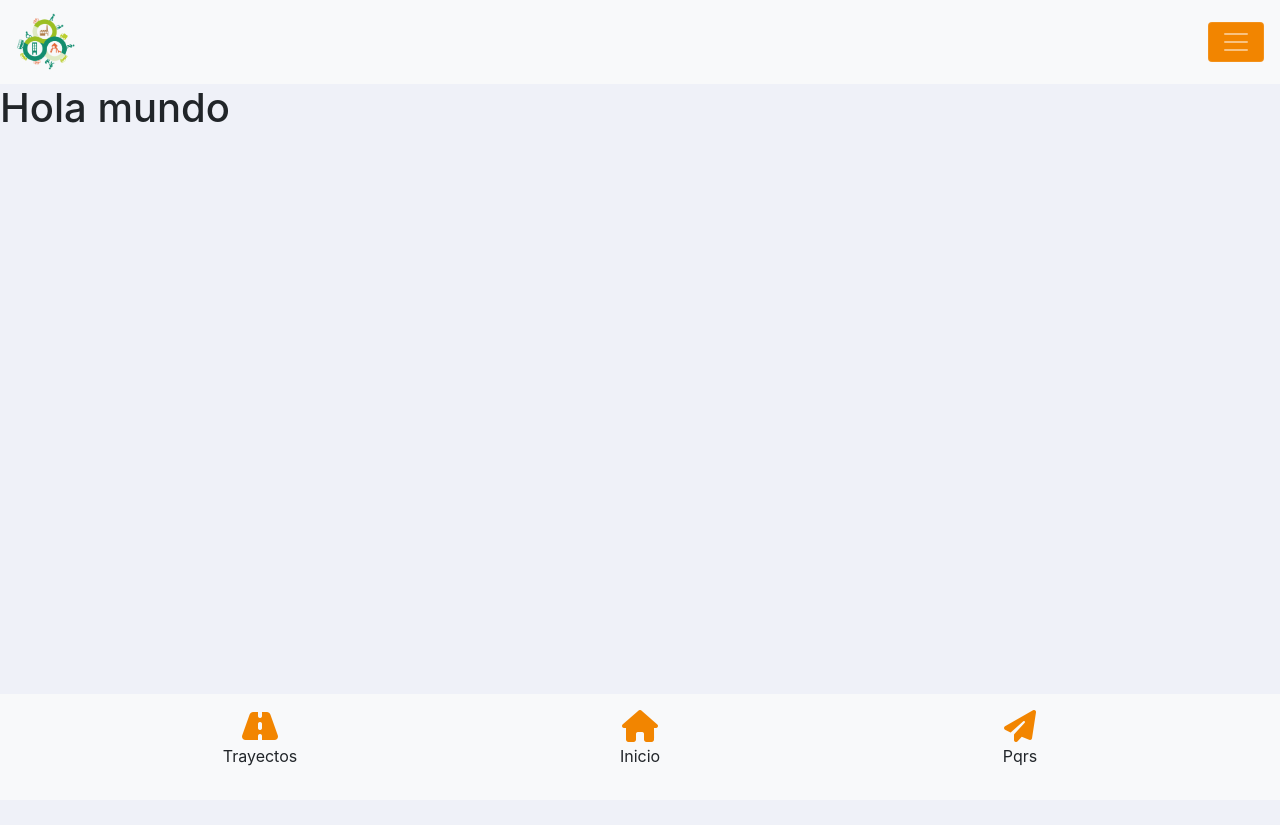
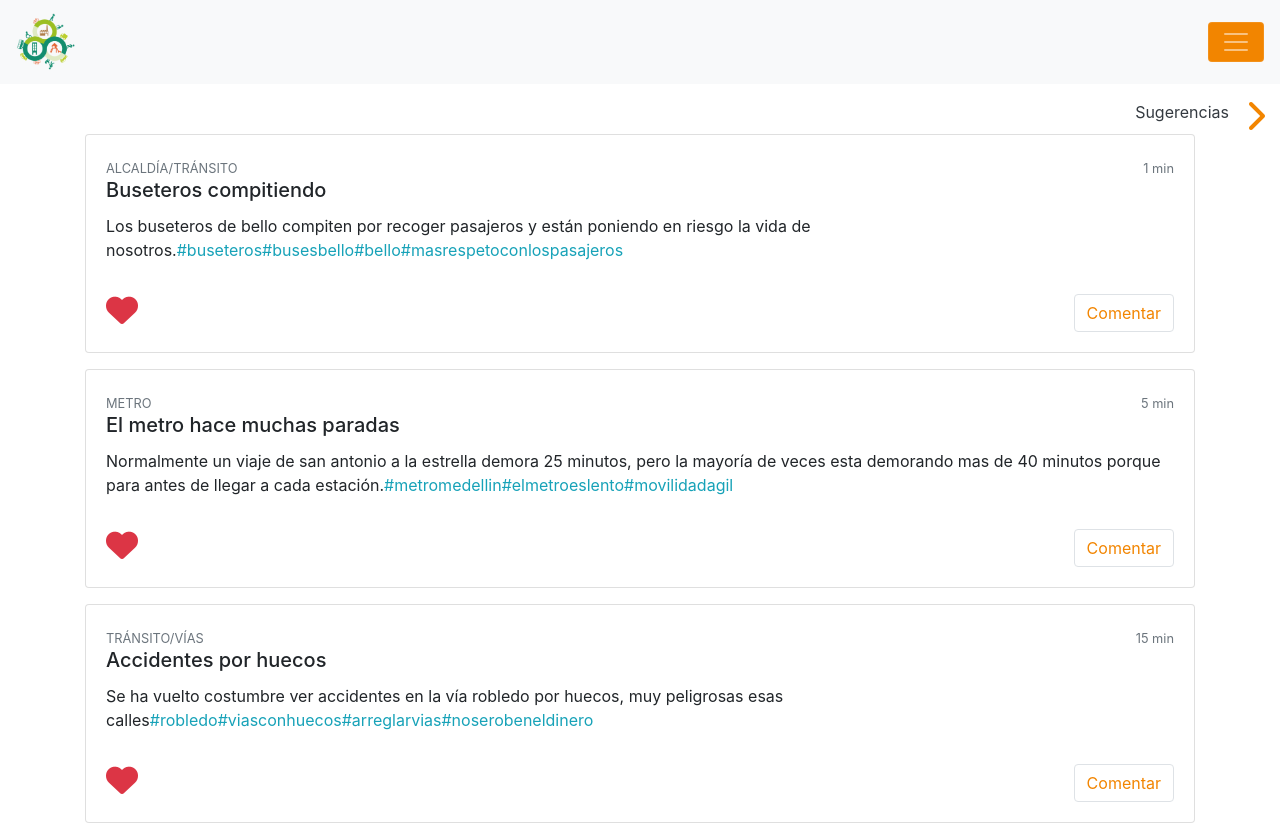
Before and after one commit to Isaza156/movilapp, a React (Create React App) app: page / in a window 1280 px wide. Shown: the top 825 px of the page. Before the commit the page ends 800 px from the top, so only its background shows below. Built offline with nearby package versions, Linux system fonts and the light colour scheme.

Commit message:
Pqrs Listo

```diff
--- a/src/App.js
+++ b/src/App.js
@@ -1,16 +1,16 @@
 import React from "react";
 import { BrowserRouter, Route, Switch } from "react-router-dom";
 import Layout from "./components/Layout";
-import Splash from "./components/Splash";
 
 import NotFound from "./pages/NotFound";
+import Pqrs from "./components/Pqrs";
 
 const App = () => {
   return (
     <BrowserRouter>
       <Layout>
         <Switch>
-          <Route exact path="/" component={Splash} />>
+          <Route exact path="/" component={Pqrs} />
           <Route component={NotFound} />
         </Switch>
       </Layout>
--- /dev/null
+++ b/src/components/CallToAction.jsx
@@ -0,0 +1,17 @@
+import React from 'react';
+//import '../global.css';
+
+class CallToAction extends React.Component{
+    render(){
+        return(
+            <React.Fragment>
+                <div className="container-fluid text-center">
+                <i class="fas fa-plus-circle fa-3x color-orange "></i>
+                <p>Agregar</p>
+                </div>
+            </React.Fragment>
+        );
+    }
+}
+
+export default CallToAction;
--- a/src/components/Footer.jsx
+++ b/src/components/Footer.jsx
@@ -4,7 +4,7 @@ class Footer extends React.Component{
     render(){
         return(
             <React.Fragment>
-                <footer className="footer mt-auto py-3 bg-light fixed-bottom">
+                <footer className="footer mt-auto py-3 bg-light">
                     <div className="container text-center ">
                         <div className="row">
                             <div className="col-4 col-md-4">
--- /dev/null
+++ b/src/components/Pqrs.jsx
@@ -0,0 +1,85 @@
+import React from "react";
+import CallToAction from "./CallToAction";
+
+class Pqrs extends React.Component {
+  render() {
+    return (
+      <React.Fragment>
+        <div className="container-fluid text-right mt-3">
+          <a href="/" className="align-top mx-3 text-dark">
+            Sugerencias
+          </a>
+          <li className="fas fa-chevron-right fa-2x color-orange"></li>
+        </div>
+        <div className="container mb-5">
+          <div className="card">
+            <div className="card-body">
+                <div className="d-flex justify-content-between">
+                <small className="form-text text-muted">ALCALDÍA/TRÁNSITO</small>
+                <small className="form-text text-muted">1 min</small>
+                </div>
+              <h5 className="card-title">Buseteros compitiendo</h5>
+              <p className="card-text">
+                Los buseteros de bello compiten por recoger pasajeros y están poniendo en riesgo la vida de nosotros.
+                <span className="text-info">#buseteros#busesbello#bello#masrespetoconlospasajeros</span>
+              </p>
+              <div className="d-flex justify-content-between pt-3">
+                <div>
+                <i className="fas fa-heart text-danger fa-2x"></i>
+                </div>
+                <div><a href="/" className="btn color-orange border">
+                Comentar
+              </a></div>
+              </div>
+            </div>
+          </div>
+          <div className="card mt-3">
+            <div className="card-body">
+                <div className="d-flex justify-content-between">
+                <small className="form-text text-muted">METRO</small>
+                <small className="form-text text-muted">5 min</small>
+                </div>
+              <h5 className="card-title">El metro hace muchas paradas</h5>
+              <p className="card-text">
+                Normalmente un viaje de san antonio a la estrella demora 25 minutos, pero la mayoría de veces esta demorando mas de 40 minutos porque para antes de llegar a cada estación.
+                <span className="text-info">#metromedellin#elmetroeslento#movilidadagil</span>
+              </p>
+              <div className="d-flex justify-content-between pt-3">
+                <div>
+                <i className="fas fa-heart text-danger fa-2x"></i>
+                </div>
+                <div><a href="/" className="btn color-orange border">
+                Comentar
+              </a></div>
+              </div>
+            </div>
+          </div>
+          <div className="card mt-3">
+            <div className="card-body">
+                <div className="d-flex justify-content-between">
+                <small class="form-text text-muted">TRÁNSITO/VÍAS</small>
+                <small class="form-text text-muted">15 min</small>
+                </div>
+              <h5 className="card-title">Accidentes por huecos</h5>
+              <p className="card-text">
+                Se ha vuelto costumbre ver accidentes en la vía robledo por huecos, muy peligrosas esas calles
+                <span className="text-info">#robledo#viasconhuecos#arreglarvias#noserobeneldinero</span>
+              </p>
+              <div className="d-flex justify-content-between pt-3">
+                <div>
+                <i className="fas fa-heart text-danger fa-2x"></i>
+                </div>
+                <div><a href="/" className="btn color-orange border">
+                Comentar
+              </a></div>
+              </div>
+            </div>
+          </div>
+        </div>
+        <CallToAction />
+      </React.Fragment>
+    );
+  }
+}
+
+export default Pqrs;
--- a/src/global.css
+++ b/src/global.css
@@ -5,7 +5,6 @@ body {
     sans-serif;
   -webkit-font-smoothing: antialiased;
   -moz-osx-font-smoothing: grayscale;
-  background-color: #eff1f8;
 }
 
 code {
@@ -20,3 +19,7 @@ code {
 .color-orange{
   color: #f28500;
 }
+
+.z-index{
+  z-index: 2;
+}
```
